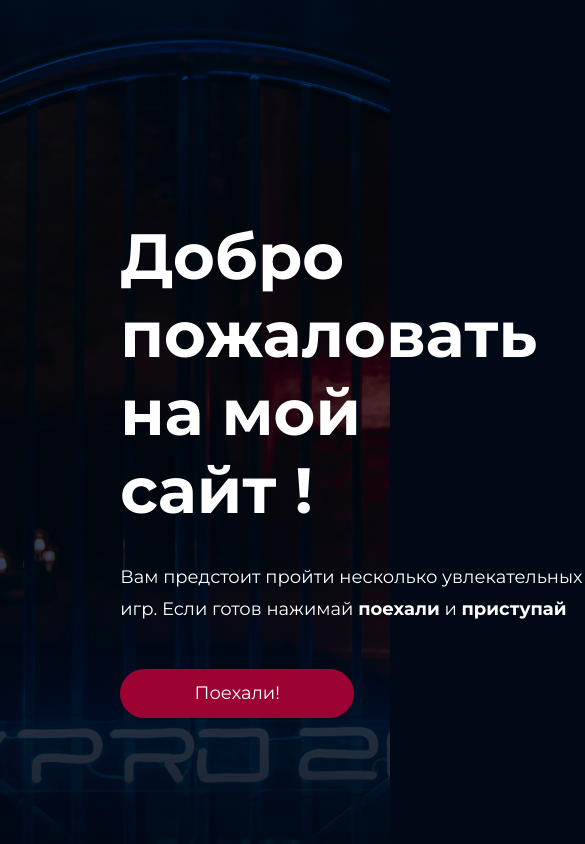
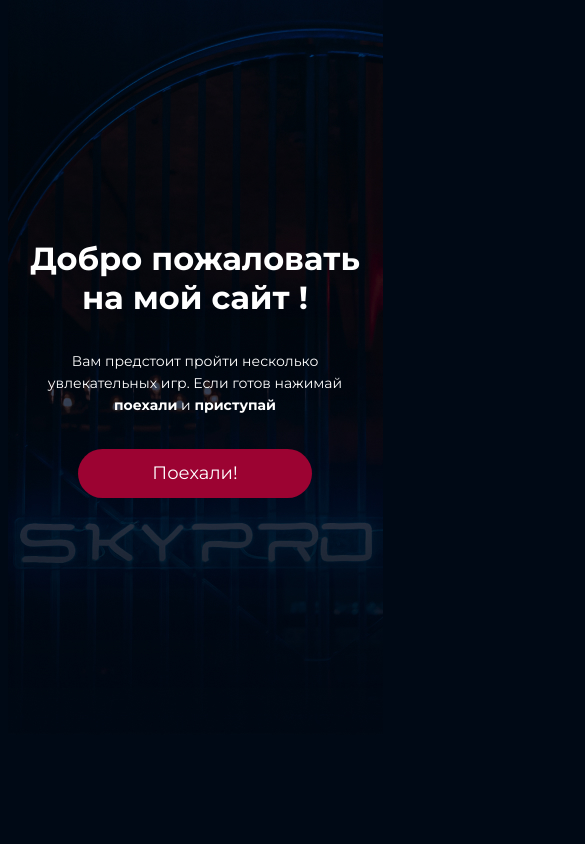
Before and after one commit to svet-nikol/2nd-course-hw, a plain HTML site: page index.html in a window 390 px wide. Shown: the top 844 px of the page, 585 px wide, since content can reach past the window. Drawn offline with Linux system fonts and the light colour scheme.

Commit message:
added adaptive styles for the mobile site

```diff
--- /dev/null
+++ b/_mobile.scss
@@ -0,0 +1,38 @@
+@media (max-width: 767px) {
+    .center {
+        padding-left: 16px;
+        padding-right: 16px;
+    }
+
+    .header {
+        height: 735px;
+        background-image: url(img/header_bgd_mob.jpg);
+        background-repeat: no-repeat;
+        background-position: center;
+        display: flex;
+        flex-direction: column;
+        align-items: center;
+        &__headline {
+            font-style: normal;
+            font-weight: 700;
+            font-size: 32px;
+            line-height: 39px;
+            text-align: center;
+            padding-top: 239px;
+            margin-left: 0px;
+            }
+        &__text {
+            max-width: 343px;
+            font-weight: 300px;
+            font-size: 14px;
+            line-height: 22px;
+            margin-top: 33px;
+            margin-left: 0;
+            text-align: center;
+        }
+        &__button {
+            margin-top: 33px;
+            margin-left: 0px;
+        }
+    }
+}
--- a/styles.scss
+++ b/styles.scss
@@ -61,6 +61,7 @@ a {
     background-size: cover;}
 .games {
     display: flex;
+    flex-wrap: wrap;
     gap: 32px;
     padding-top: 128px;
     padding-bottom: 128px;
@@ -92,3 +93,5 @@ a {
             }
         }
     }
+
+@import 'mobile';
```
Also changed, not shown: img/header_bgd_mob.jpg (added), styles.css, 1 other file.
